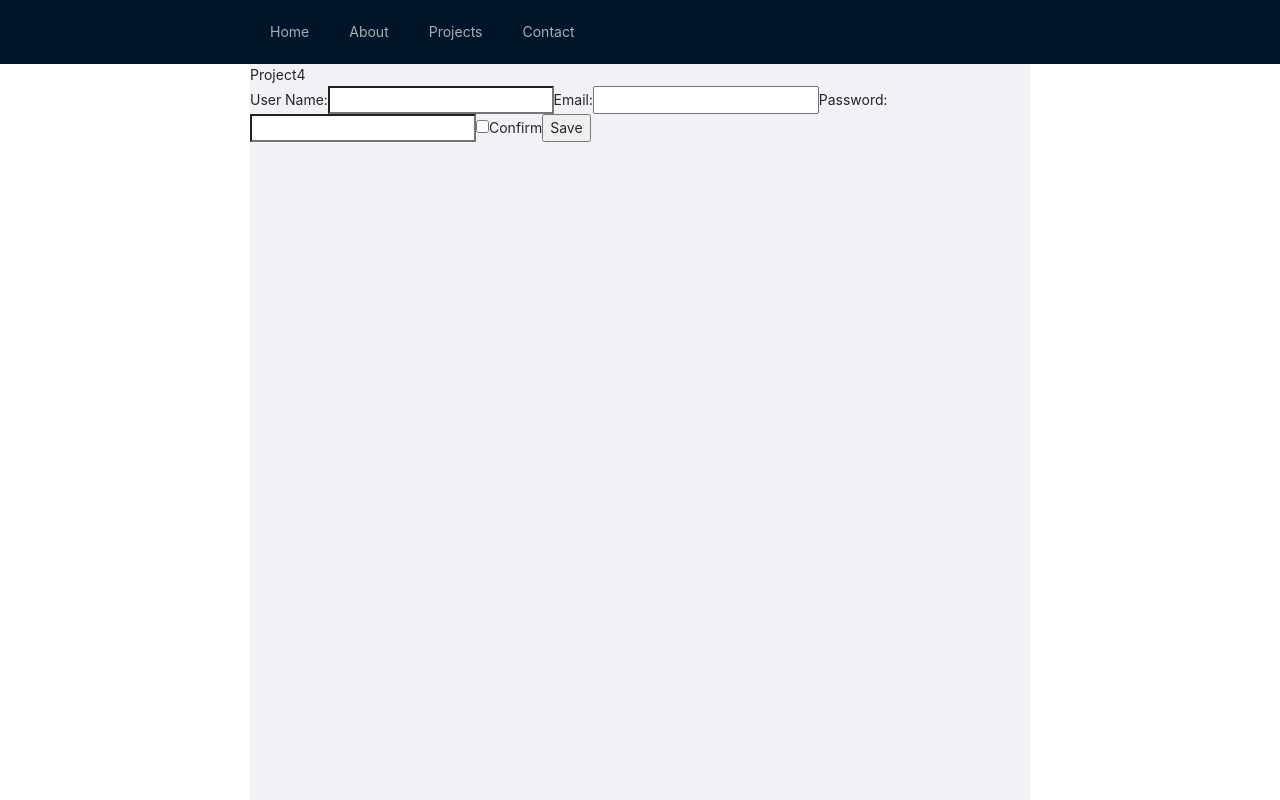
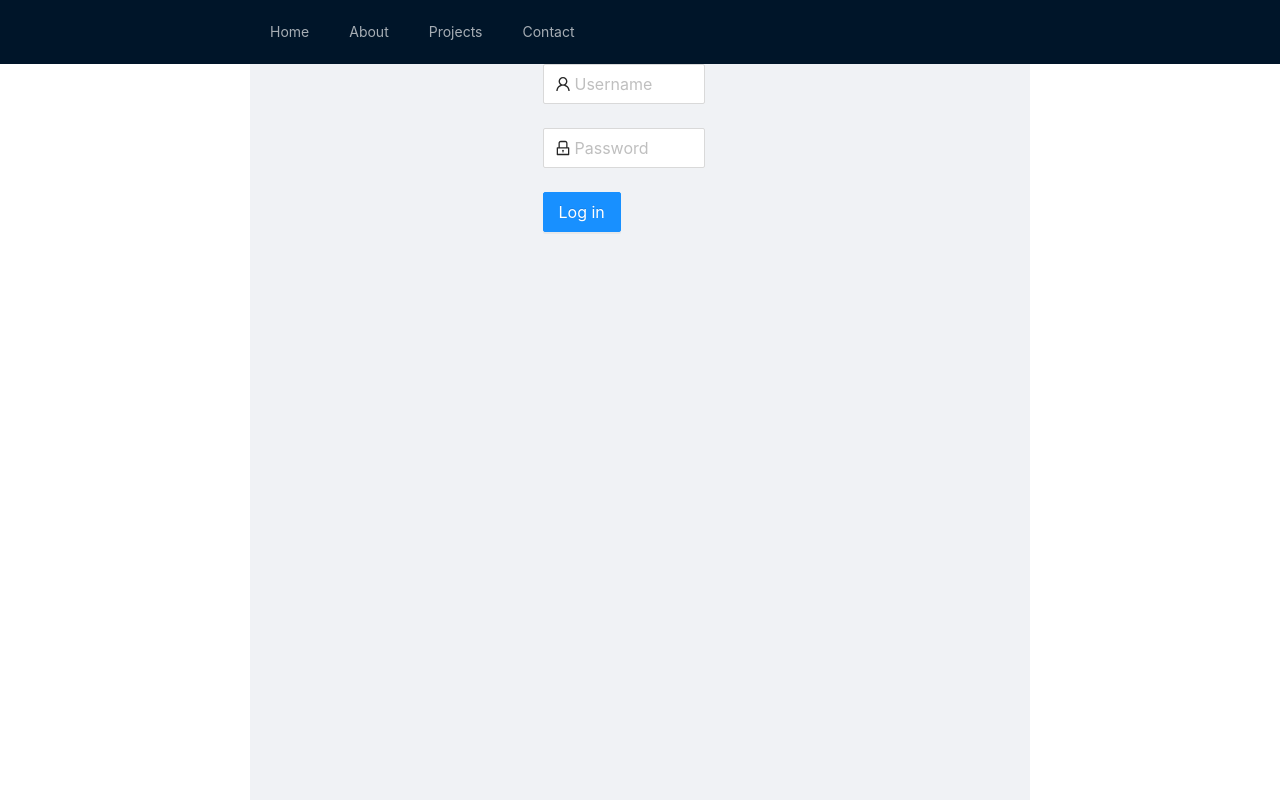
Before and after one commit to Shirai92/portfolio, a React (Create React App) app: page /project4 in a window 1280 px wide. Built offline with nearby package versions, Linux system fonts and the light colour scheme.

Commit message:
add form inputs, button and fake login

```diff
--- /dev/null
+++ b/src/fakeLogin.js
@@ -0,0 +1,25 @@
+const apiCall = (login, password) =>
+  new Promise((resolve, reject) => {
+    setTimeout(() => {
+      if (login === "Dupa" && password === "1234") {
+        return resolve({
+          message: "Success login",
+          statusCode: 200,
+          redirect: "/",
+        });
+      } else if (login === "Dupa1" && password === "12345") {
+        return resolve({
+          message: "Success login",
+          statusCode: 200,
+          redirect: "/contact",
+        });
+      } else {
+        return reject({
+          message: "Error login",
+          statusCode: 400,
+        });
+      }
+    }, 2000);
+  });
+
+export default apiCall;
--- /dev/null
+++ b/src/pages/projects/project4/loginButton.jsx
@@ -0,0 +1,14 @@
+import React from "react";
+import { Button, Form } from "antd";
+
+const LoginButton = () => {
+  return (
+    <Form.Item>
+      <Button type="primary" htmlType="submit" className="login-form-button">
+        Log in
+      </Button>
+    </Form.Item>
+  );
+};
+
+export default LoginButton;
--- /dev/null
+++ b/src/pages/projects/project4/loginInput.jsx
@@ -0,0 +1,24 @@
+import React from "react";
+import { Form, Input } from "antd";
+import { UserOutlined } from "@ant-design/icons";
+
+const LoginInput = () => {
+  return (
+    <Form.Item
+      name="username"
+      rules={[
+        {
+          required: true,
+          message: "Please input your Username!",
+        },
+      ]}
+    >
+      <Input
+        prefix={<UserOutlined className="site-form-item-icon" />}
+        placeholder="Username"
+      />
+    </Form.Item>
+  );
+};
+
+export default LoginInput;
--- /dev/null
+++ b/src/pages/projects/project4/passwordInput.jsx
@@ -0,0 +1,25 @@
+import React from "react";
+import { Form, Input } from "antd";
+import { LockOutlined } from "@ant-design/icons";
+
+const PasswordInput = () => {
+  return (
+    <Form.Item
+      name="password"
+      rules={[
+        {
+          required: true,
+          message: "Please input your Password!",
+        },
+      ]}
+    >
+      <Input
+        prefix={<LockOutlined className="site-form-item-icon" />}
+        type="password"
+        placeholder="Password"
+      />
+    </Form.Item>
+  );
+};
+
+export default PasswordInput;
--- a/src/pages/projects/project4/project4.jsx
+++ b/src/pages/projects/project4/project4.jsx
@@ -1,80 +1,48 @@
-import React, { useState } from "react";
+import React from "react";
+import LoginInput from "./loginInput";
+import LoginButton from "./loginButton";
+import PasswordInput from "./passwordInput";
+import { Form } from "antd";
+import apiCall from "../../../fakeLogin";
 
-const Project4 = () => {
-  const [userName, setUserName] = useState("");
-  const [email, setEmail] = useState("");
-  const [password, setPassword] = useState("");
-  const [checked, setChecked] = useState(false);
-
-  const handleInputNameChange = (e) => {
-    setUserName(e.target.value);
+const Project4 = (props) => {
+  const onFinish = (values) => {
+    apiCall(values.username, values.password)
+      .then((response) => {
+        props.history.push(response.redirect);
+        console.log(response);
+      })
+      .catch((error) => {
+        console.log(error);
+      });
+    console.log("Received values of form: ", values);
   };
 
-  const handleInputEmailChange = (e) => {
-    setEmail(e.target.value);
+  const layout = {
+    wrapperCol: {
+      span: 5,
+      offset: 9,
+    },
   };
 
-  const handleInputPasswordChange = (e) => {
-    setPassword(e.target.value);
-  };
-
-  const handleInputCheckboxChange = () => {
-    setChecked(!checked);
-  };
-
-  const handleSubmit = (e) => {
-    e.preventDefault();
-    console.log("work");
-  };
   return (
-    <div>
-      Project4
-      <form onSubmit={handleSubmit} noValidate>
-        <label htmlFor="username">
-          User Name:
-          <input
-            type="text"
-            id="username"
-            name="username"
-            value={userName}
-            onChange={handleInputNameChange}
-          />
-        </label>
-
-        <label htmlFor="email">
-          Email:
-          <input
-            type="email"
-            id="email"
-            name="email"
-            value={email}
-            onChange={handleInputEmailChange}
-          />
-        </label>
-
-        <label htmlFor="password">
-          Password:
-          <input
-            type="text"
-            id="upassword"
-            name="password"
-            value={password}
-            onChange={handleInputPasswordChange}
-          />
-        </label>
-        <label htmlFor="accept">
-          <input
-            type="checkbox"
-            id="accept"
-            checked={checked}
-            onChange={handleInputCheckboxChange}
-          />
-          Confirm
-        </label>
-
-        <button>Save</button>
-      </form>
-    </div>
+    <Form
+      {...layout}
+      // style={{
+      //   width: "300px",
+      // }}
+      name="normal_login"
+      className="login-form"
+      size="large"
+      initialValues={{
+        remember: true,
+      }}
+      onFinish={onFinish}
+    >
+      <LoginInput />
+      <PasswordInput />
+      <LoginButton />
+    </Form>
   );
 };
 export default Project4;
```
